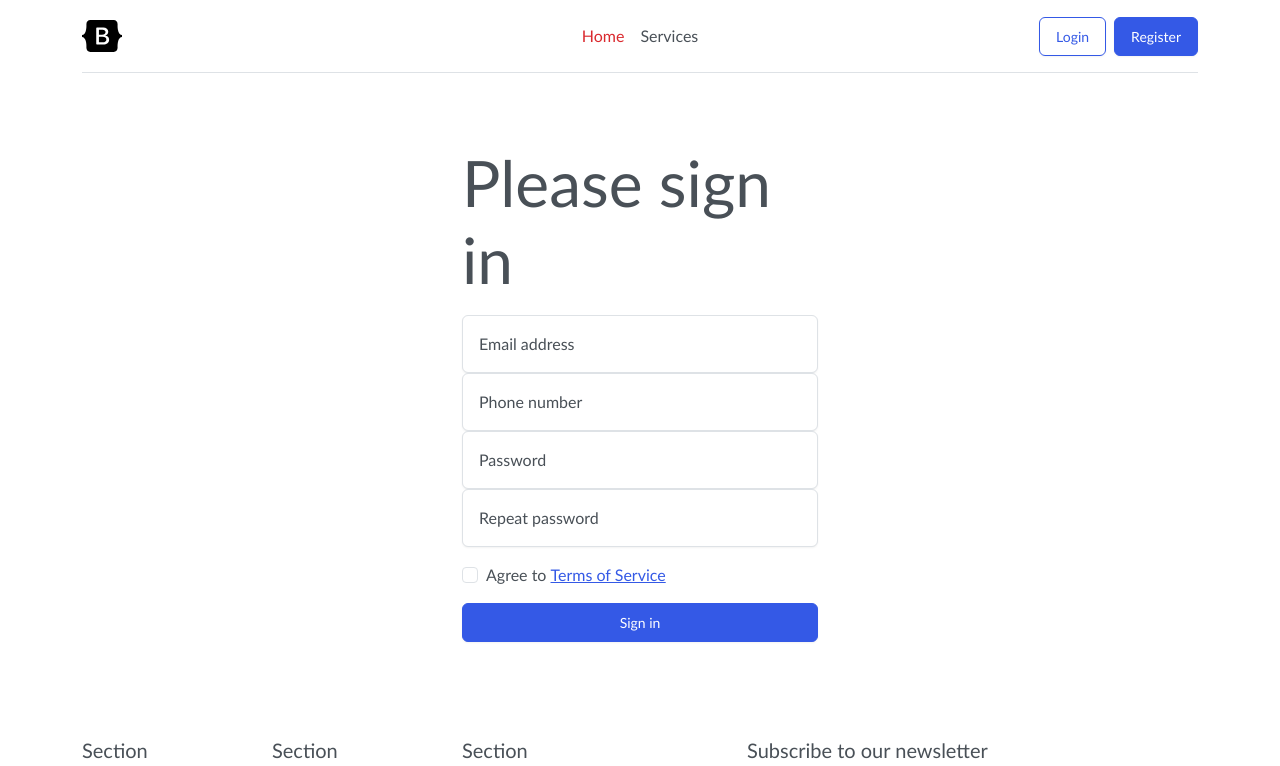
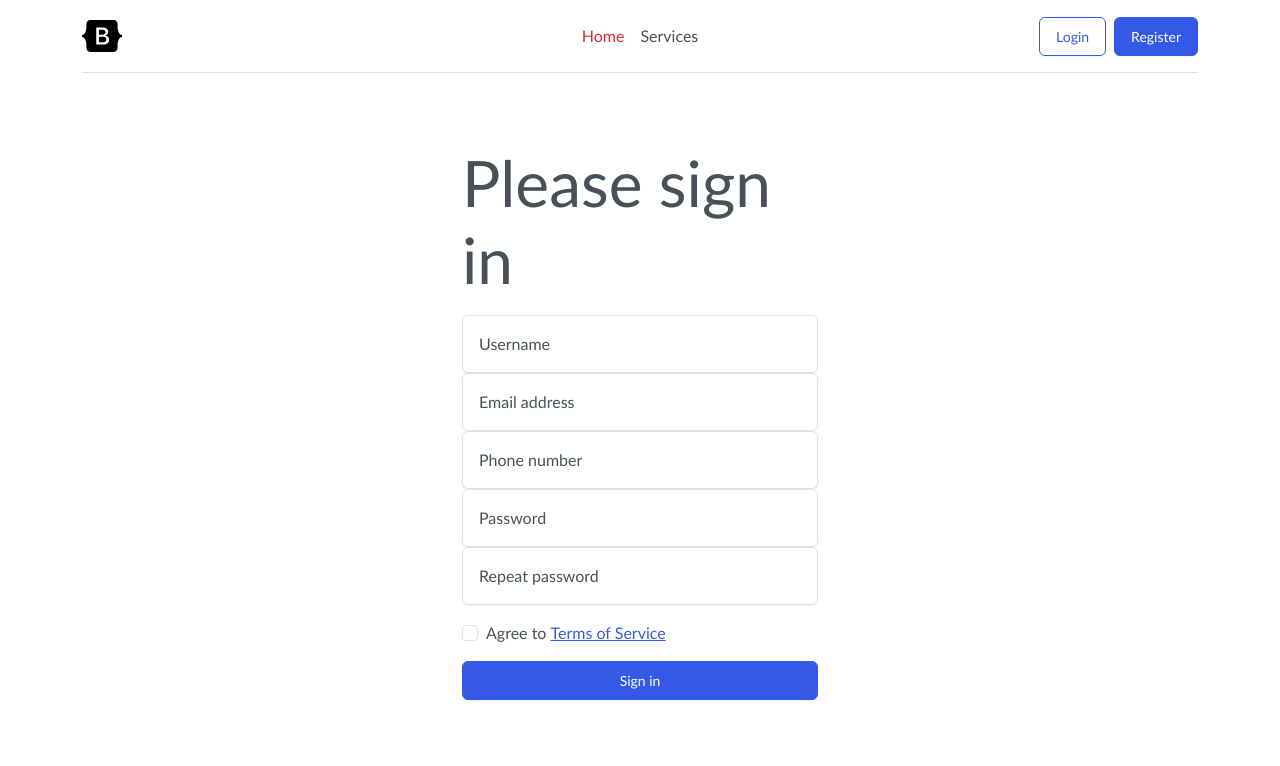
Before and after one commit to front-end-by-rimantas/46-grupe-seolounge, a React (Create React App) app: page /register in a window 1280 px wide. Shown: the top 766 px of the page. Built offline with nearby package versions, Linux system fonts and the light colour scheme.

Commit message:
Register validation

```diff
--- /dev/null
+++ b/src/lib/IsValid.js
@@ -0,0 +1,62 @@
+export function isValidUsername(text) {
+    const minLength = 2;
+    const maxLength = 20;
+
+    if (typeof text !== 'string') {
+        return false;
+    }
+
+    if (text.length < minLength) {
+        return false;
+    }
+
+    if (text.length > maxLength) {
+        return false;
+    }
+
+    // tik raides, skaiciai ir _
+    const abc = 'abcdefghijklmnopqrstuvwxyzABCDEFGHIJKLMNOPQRSTUVWXYZ0123456789_';
+
+    for (const letter of text) {
+        if (!abc.includes(letter)) {
+            return false;
+        }
+    }
+
+    return true;
+}
+
+export function isValidEmail(text) {
+    const minLength = 6;
+    const maxLength = 50;
+
+    if (typeof text !== 'string') {
+        return false;
+    }
+
+    if (text.length < minLength) {
+        return false;
+    }
+
+    if (text.length > maxLength) {
+        return false;
+    }
+
+    return true;
+}
+
+export function isValidPhone(text) {
+    if (typeof text !== 'string') {
+        return false;
+    }
+
+    return true;
+}
+
+export function isValidPassword(text) {
+    if (typeof text !== 'string') {
+        return false;
+    }
+
+    return true;
+}
--- a/src/sections/Register.jsx
+++ b/src/sections/Register.jsx
@@ -1,33 +1,106 @@
 import { Link } from 'react-router-dom';
 import style from './Auth.module.css';
+import { useState } from 'react';
+import { isValidEmail, isValidPassword, isValidPhone, isValidUsername } from '../lib/IsValid';
 
 export function Register() {
+    const [username, setUsername] = useState('');
+    const [email, setEmail] = useState('');
+    const [phone, setPhone] = useState('');
+    const [pass, setPass] = useState('');
+    const [repass, setRepass] = useState('');
+    const [tos, setTos] = useState(false);
+
+    function handleChangeUsername(event) {
+        setUsername(event.target.value);
+    }
+
+    function handleChangeEmail(event) {
+        setEmail(event.target.value);
+    }
+
+    function handleChangePhone(event) {
+        setPhone(event.target.value);
+    }
+
+    function handleChangePassword(event) {
+        setPass(event.target.value);
+    }
+
+    function handleChangeRepeatPassword(event) {
+        setRepass(event.target.value);
+    }
+
+    function handleChangeTos() {
+        setTos(!tos);
+    }
+
+    function handleSubmit(event) {
+        event.preventDefault();
+
+        console.log('Form submit...');
+        console.log({
+            username,
+            email,
+            phone,
+            pass,
+            repass,
+            tos,
+        });
+
+        let isAllInfoOK = true;
+
+        if (!isValidUsername(username)) {
+            isAllInfoOK = false;
+        }
+        if (!isValidEmail(email)) {
+            isAllInfoOK = false;
+        }
+        if (!isValidPhone(phone)) {
+            isAllInfoOK = false;
+        }
+        if (!isValidPassword(pass)) {
+            isAllInfoOK = false;
+        }
+        if (!isValidPassword(repass)) {
+            isAllInfoOK = false;
+        }
+        if (tos !== true) {
+            isAllInfoOK = false;
+        }
+        console.log('Ar viskas OK:', isAllInfoOK);
+    }
+
     return (
         <section className="container">
             <div className="row">
-                <form className="col-12 col-sm-10 offset-sm-1 col-md-8 offset-md-2 col-lg-6 offset-lg-3 col-xl-4 offset-xl-4 mt-5 mb-5">
+                <form onSubmit={handleSubmit} className="col-12 col-sm-10 offset-sm-1 col-md-8 offset-md-2 col-lg-6 offset-lg-3 col-xl-4 offset-xl-4 mt-5 mb-5">
                     <h1 className={style.mainTitle + ' mb-3 fw-normal'}>Please sign in</h1>
 
                     <div className="form-floating">
-                        <input type="email" className="form-control" id="floatingInput" placeholder="name@example.com" />
-                        <label htmlFor="floatingInput">Email address</label>
+                        <input onChange={handleChangeUsername} value={username} type="text" className="form-control" id="username" placeholder="Username" />
+                        <label htmlFor="username">Username</label>
                     </div>
                     <div className="form-floating">
-                        <input type="tel" className="form-control" id="floatingInputPhone" placeholder="+37012345678" />
-                        <label htmlFor="floatingInputPhone">Phone number</label>
+                        <input onChange={handleChangeEmail} value={email} type="email" className="form-control" id="email" placeholder="name@example.com" />
+                        <label htmlFor="email">Email address</label>
                     </div>
                     <div className="form-floating">
-                        <input type="password" className="form-control" id="floatingPassword" placeholder="Password" />
-                        <label htmlFor="floatingPassword">Password</label>
+                        <input onChange={handleChangePhone} value={phone} type="tel" className="form-control" id="phone" placeholder="+37012345678" />
+                        <label htmlFor="phone">Phone number</label>
                     </div>
                     <div className="form-floating">
-                        <input type="password" className="form-control" id="floatingPasswordRepeat" placeholder="Password" />
-                        <label htmlFor="floatingPasswordRepeat">Repeat password</label>
+                        <input onChange={handleChangePassword} value={pass} type="password" className="form-control" id="password" placeholder="Password" />
+                        <label htmlFor="password">Password</label>
+                    </div>
+                    <div className="form-floating">
+                        <input onChange={handleChangeRepeatPassword} value={repass} type="password" className="form-control" id="passwordRepeat" placeholder="Password" />
+                        <label htmlFor="passwordRepeat">Repeat password</label>
                     </div>
 
                     <div className="form-check text-start my-3">
-                        <input className="form-check-input" type="checkbox" value="tos" id="flexCheckDefault" />
-                        <label className="form-check-label" htmlFor="flexCheckDefault">
+                        <input onChange={handleChangeTos} value={tos} className="form-check-input" type="checkbox" id="agree" />
+                        <label className="form-check-label" htmlFor="agree">
                             Agree to <Link to="/tos">Terms of Service</Link>
                         </label>
                     </div>
```
